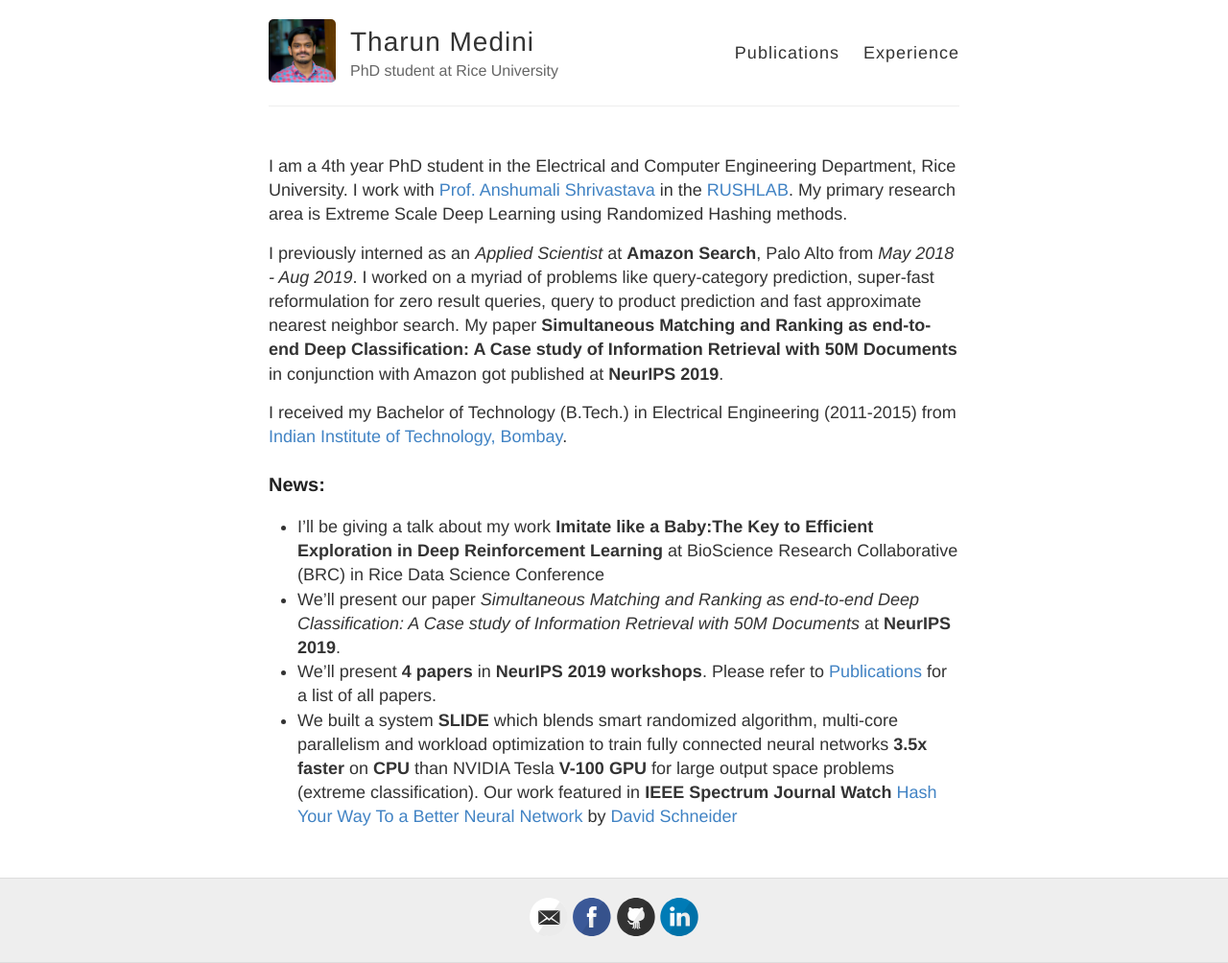
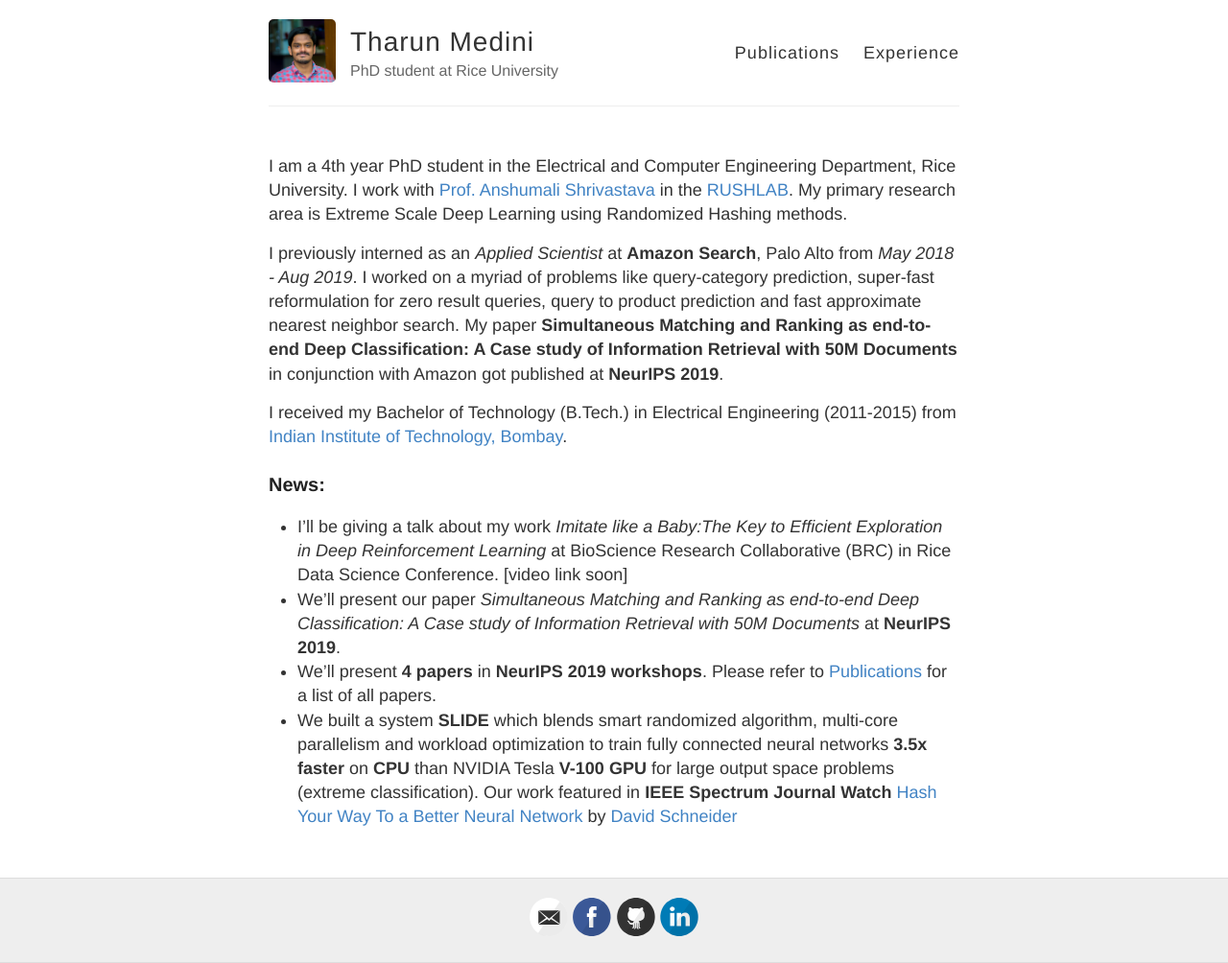
Before and after one commit to gaurav16gupta/gaurav16gupta.github.io, a Jekyll site: the page built from index.md, in a window 1280 px wide. Shown: the whole page at 96% size. Built offline with Jekyll 4.4.1, drawn with Linux system fonts in a browser that asks for light colours.

Commit message:
Updated news section

```diff
--- a/index.md
+++ b/index.md
@@ -10,7 +10,7 @@ I previously interned as an *Applied Scientist* at **Amazon Search**, Palo Alto
 I received my Bachelor of Technology (B.Tech.) in Electrical Engineering (2011-2015) from [Indian Institute of Technology, Bombay](http://www.iitb.ac.in).
 
 ### News:
-* I'll be giving a talk about my work **Imitate like a Baby:The Key to Efficient Exploration in Deep Reinforcement Learning** at BioScience Research Collaborative (BRC) in Rice Data Science Conference
+* I'll be giving a talk about my work *Imitate like a Baby:The Key to Efficient Exploration in Deep Reinforcement Learning* at BioScience Research Collaborative (BRC) in Rice Data Science Conference. [video link soon]
 * We'll present our paper *Simultaneous Matching and Ranking as end-to-end Deep Classification: A Case study of Information Retrieval with 50M Documents* at **NeurIPS 2019**.
 * We'll present __4 papers__ in __NeurIPS 2019 workshops__. Please refer to [Publications](publications.md) for a list of all papers.
 * We built a system __SLIDE__ which blends smart randomized algorithm, multi-core parallelism and workload optimization to train fully connected neural networks __3.5x faster__ on __CPU__ than NVIDIA Tesla __V-100 GPU__ for large output space problems (extreme classification). Our work featured in __IEEE Spectrum Journal Watch__ [Hash Your Way To a Better Neural Network](https://spectrum.ieee.org/tech-talk/computing/hardware/algorithms-and-hardware-for-deep-learning) by [David Schneider](https://spectrum.ieee.org/author/schneider-david)
```
